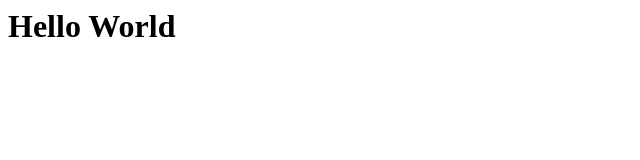
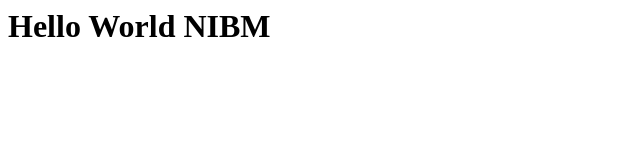
Before and after one commit to dimuthuj94/gitTest, a plain HTML site: page index.html in a window 1280 px wide. Shown: the whole page, without its empty margins (0-640 px from the left). Drawn offline with Linux system fonts and the light colour scheme.

Commit message:
second commit

```diff
--- a/index.html
+++ b/index.html
@@ -3,6 +3,6 @@
 <title>NIBM</title>
 </head>
 <body>
-<h1>Hello World</h1>
+<h1>Hello World NIBM</h1>
 </body>
 </html>
```
